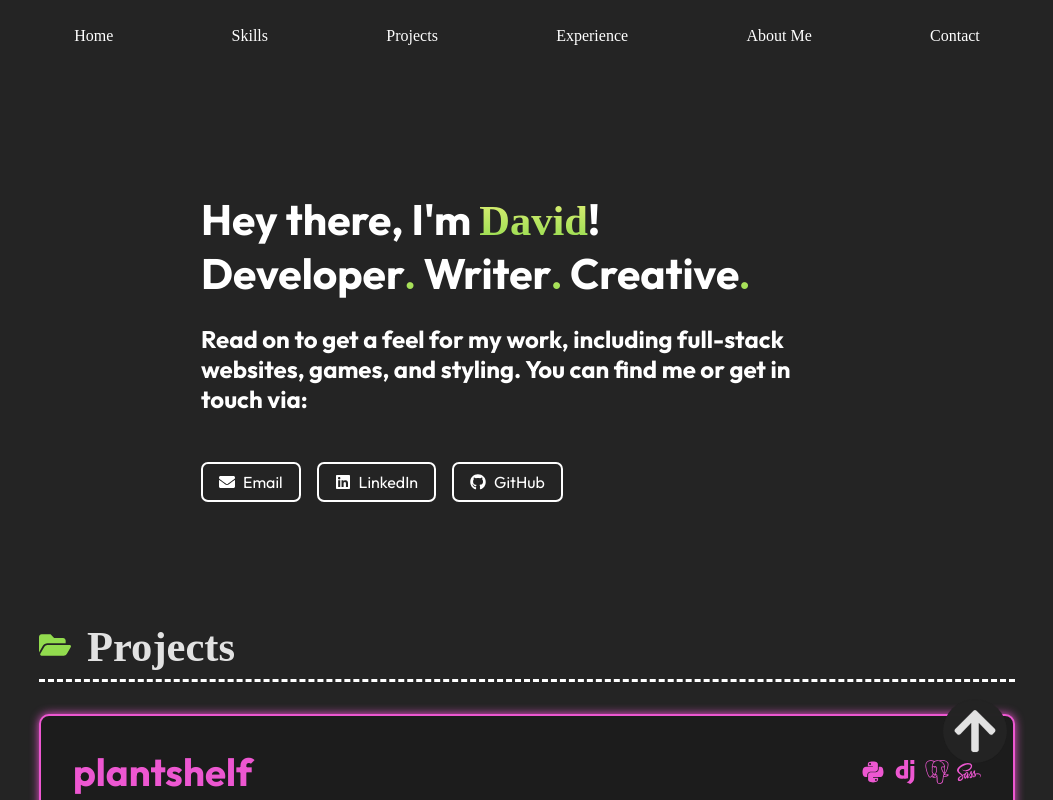
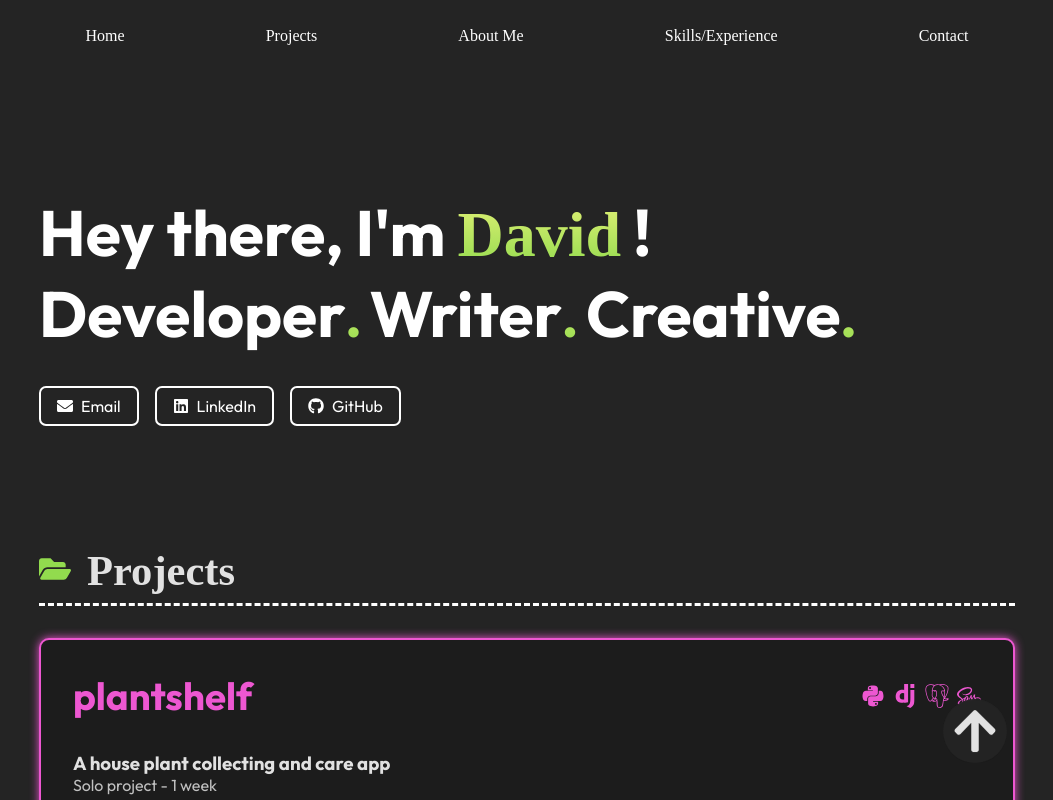
Before and after one commit to david-millett/david-millett.github.io, a React (Vite) app: page / in a window 1280 px wide. Shown: the top 800 px of the page, without its empty margins (113-1166 px from the left). Built offline with nearby package versions, Linux system fonts and the light colour scheme; a web font is replaced by a local one.

Commit message:
conjoined skills and xp on widescreen

```diff
--- a/src/assets/styles/main.scss
+++ b/src/assets/styles/main.scss
@@ -28,6 +28,7 @@ body {
     color: rgba(255, 255, 255, 0.87);
     background-color: #242424;
     min-width: 320px;
+    max-width: 1400px;
     min-height: 100vh;
     margin: 0 auto;
 }
@@ -120,8 +121,18 @@ span {
     }
 }
 
+.widescreenOnly {
+    display: none;
+}
+
 @media (min-width: 1210px) {
-    body {
-        max-width: 1400px;
+    .twins {
+        display: flex;
+    }
+    .widescreenOnly {
+        display: block;
+    }
+    .widescreenNone {
+        display: none;
     }
 }
--- a/src/components/Banner/Banner.jsx
+++ b/src/components/Banner/Banner.jsx
@@ -7,13 +7,13 @@ import Buttons from "../Buttons/ContactButtons"
 const Banner = () => {
     return (
         <main className={styles.container}>
-            <h1>Hey there, I'm <span>David</span>!</h1>
+            <h1>Hey there, I'm <span>David</span> !</h1>
             <div className={styles.subhead}>
                     <h1>Developer<span>.</span></h1>
                     <h1>Writer<span>.</span></h1>
                     <h1>Creative<span>.</span></h1>
             </div>
-            <h2>Read on to get a feel for my work, including full-stack websites, games, and styling. You can find me or get in touch via:</h2>
+            {/* <h2>Read on to get a feel for my work, including full-stack websites, games, and styling. You can find me or get in touch via:</h2> */}
             <ul>
                 <Buttons />
             </ul>
--- a/src/components/Banner/Banner.module.scss
+++ b/src/components/Banner/Banner.module.scss
@@ -4,13 +4,14 @@ $lime-main: rgb(146, 219, 78);
 .container {
     margin: 0 auto 7.5rem auto;
     color: white;
-    max-width: 700px;
+    // max-width: 700px;
     padding: 7.5rem 1.5em 0 1.5rem;
 
     .subhead {
         display: flex;
         flex-wrap: wrap;
         gap: 0.5rem;
+        margin-bottom: 2rem;
     }
 
     h2 {
@@ -35,3 +36,11 @@ $lime-main: rgb(146, 219, 78);
     }
 
 }
+
+@media (min-width:1200px) {
+    .container {
+        h1 {
+            font-size: 4rem;
+        }
+    }
+}
--- a/src/components/Experience/Experience.jsx
+++ b/src/components/Experience/Experience.jsx
@@ -42,10 +42,11 @@ const cv = [
 const Experience = () => {
     return (
         <main className={styles.container}>
-            <div className="headingIntro">
+            <div className="headingIntro widescreenNone">
                 <h1 id='experience'><span className='logo'><FaUser /></span>Experience</h1>
             </div>
             <h3 className="introLine">I took a slightly roundabout path to becoming a software engineer... Along the way, I honed valuable skills including writing, design, communication, and project management.</h3>
+            <p>Global career, soft skills, communication with large range of people, translating technical subjects to others</p>
             <ul>
                 {cv.map(job => {
                     return (
--- a/src/components/NavBar/NavBar.jsx
+++ b/src/components/NavBar/NavBar.jsx
@@ -16,10 +16,11 @@ const NavBar = () => {
     return (
         <ul className={styles.container} id='desktopNav'>
             <a onClick={() => animateScroll.scrollToTop()}><li>Home</li></a>
-            <a onClick={() => scrolly('skills')}><li>Skills</li></a>
             <a onClick={() => scrolly('projects')}><li>Projects</li></a>
-            <a onClick={() => scrolly('experience')}><li>Experience</li></a>
             <a onClick={() => scrolly('aboutme')}><li>About Me</li></a>
+            <a className='widescreenOnly' onClick={() => scrolly('skillsExp')}><li>Skills/Experience</li></a>
+            <a className='widescreenNone' onClick={() => scrolly('skills')}><li>Skills</li></a>
+            <a className='widescreenNone' onClick={() => scrolly('experience')}><li>Experience</li></a>
             <a onClick={() => scrolly('contact')}><li>Contact</li></a>
         </ul>
     )
--- a/src/components/NavBar/NavBar.module.scss
+++ b/src/components/NavBar/NavBar.module.scss
@@ -5,7 +5,7 @@ $lime-dark: rgb(107, 160, 56);
 .container {
     display: flex;
     justify-content: space-around;
-    // align-items: center;
+    align-items: center;
     height: 100%;
     // position: sticky;
     // top: 0;
@@ -14,12 +14,12 @@ $lime-dark: rgb(107, 160, 56);
     // max-width: 750px;
     margin: 0 auto;
     li {
-        display: flex;
-        align-items: center;
+        // display: flex;
+        // align-items: center;
     }
     a {
-        display: flex;
-        align-items: center;
+        // display: flex;
+        // align-items: center;
         text-decoration: none;
         color: white;
         transition: 0.25s;
--- a/src/components/Skills/Skills.jsx
+++ b/src/components/Skills/Skills.jsx
@@ -26,7 +26,7 @@ const skillsList = [
 const Skills = () => {
     return (
         <main className={styles.container}>
-            <div className='headingIntro'>
+            <div className='headingIntro widescreenNone'>
                 <h1 id='skills'><span className='logo'><FaFireAlt /></span>Skills</h1>
             </div>
             {/* <p className="introLine">Here are some of the key skills I have been using, and continue to learn about: I adore to learn and improve, so watch this space!</p> */}
--- a/src/components/Skills/Skills.module.scss
+++ b/src/components/Skills/Skills.module.scss
@@ -5,9 +5,9 @@ $skillFour: rgb(146, 219, 78);
 
 .container {
     // max-width: 700px;
-    padding: 0 1.5em;
+    // padding: 0 1.5em;
     ul {
-        max-width: 800px;
+        // max-width: 800px;
         margin: 0 auto;
         display: flex;
         flex-wrap: wrap;
@@ -59,6 +59,6 @@ $skillFour: rgb(146, 219, 78);
     border-radius: 0 15px 15px 0;
 }
 
-.html {
-    color: red;
-}
+// .html {
+    // color: red;
+// }
--- a/src/pages/Landing/Landing.jsx
+++ b/src/pages/Landing/Landing.jsx
@@ -7,6 +7,10 @@ import NavBarBar from "../../components/NavBarBar/NavBarBar"
 import Projects from "../../components/Projects/Projects"
 import Skills from "../../components/Skills/Skills"
 
+// Icons
+import { FaFireAlt } from "react-icons/fa"
+// import { FaUser } from 'react-icons/fa'
+
 const Landing = () => {
     return (
         <main className="content">
@@ -14,8 +18,13 @@ const Landing = () => {
             <Banner />
             <Projects />
             <AboutMe />
-            <Skills />
-            <Experience />
+            <div id='skillsExp' className='headingIntro widescreenOnly'>
+                <h1 id='skills'><span className='logo'><FaFireAlt /></span>Skills and Experience</h1>
+            </div>
+            <div className="twins">
+                <Skills />
+                <Experience />
+            </div>
             <ContactMe />
         </main>
     )
```
